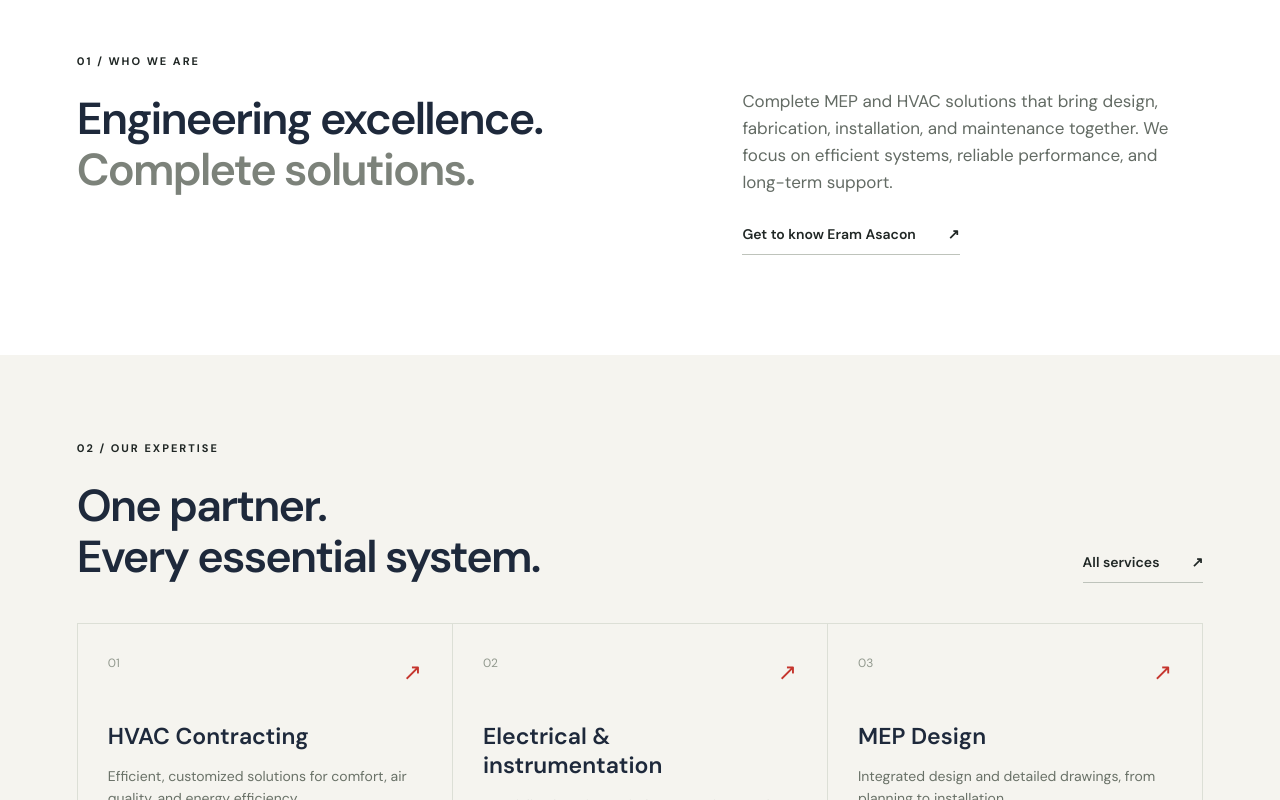
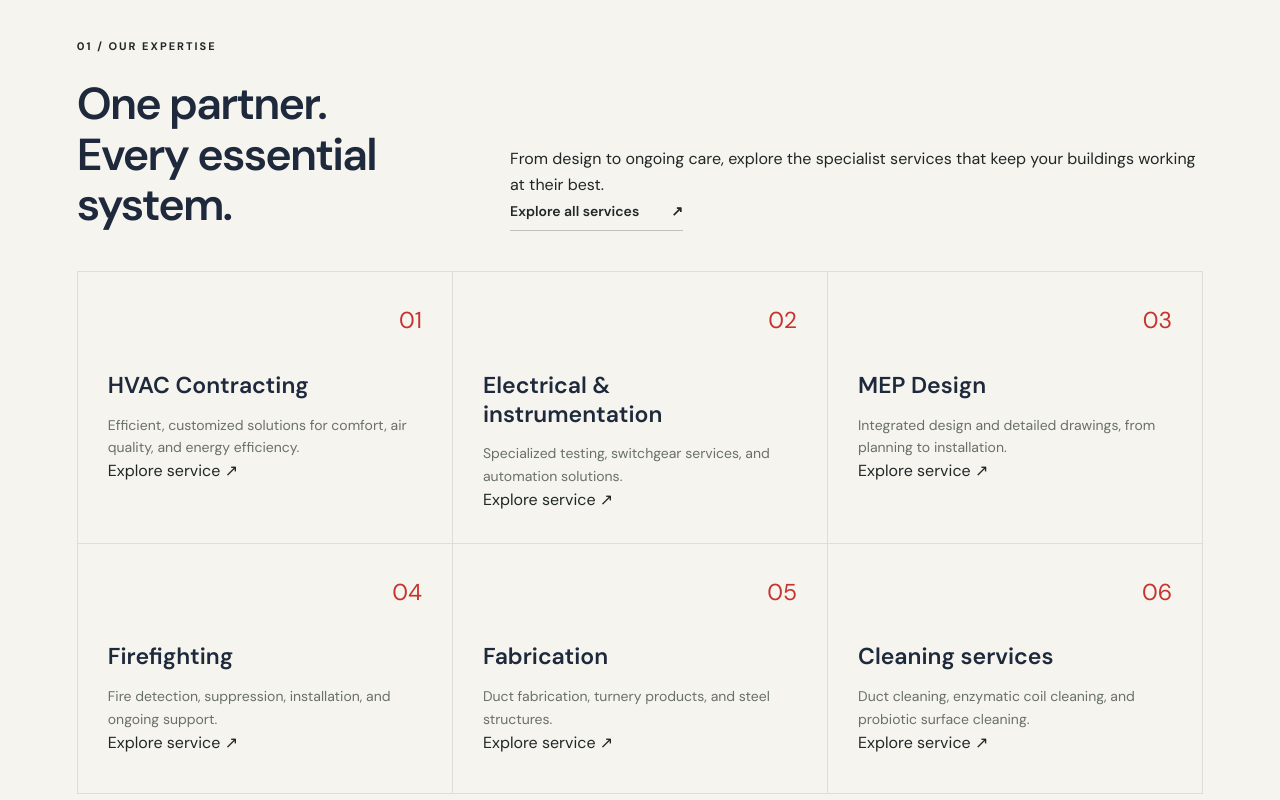
Before and after one commit to eramasacon/eramasacon, a Next.js app: page / in a window 1280 px wide. Shown: the part 1000-1800 px from the top of the page. Built offline with nearby package versions, Linux system fonts and the light colour scheme; a web font is replaced by a local one.

Commit message:
Enhance "Our Expertise" section placed immediately after clients

```diff
--- a/components/home/home-page.tsx
+++ b/components/home/home-page.tsx
@@ -10,6 +10,15 @@ const services = [
   ["Fabrication", "fabrication", "Duct fabrication, turnery products, and steel structures."],
   ["Cleaning services", "cleaning-services", "Duct cleaning, enzymatic coil cleaning, and probiotic surface cleaning."],
 ];
+const serviceIcons = [
+  "M4 13h19a4 4 0 1 0-4-4 M4 19h23 M4 25h13a4 4 0 1 0-4 4 M4 7h7",
+  "M18 3 7 18h8l-1 11 11-16h-8l1-10Z",
+  "M5 5h22v22H5z M5 13h22 M15 13v14 M10 5v4 M20 5v4 M5 21h5",
+  "M17 3c2 7 9 9 9 16a10 10 0 0 1-20 0c0-4 2-7 5-10 0 5 2 6 3 6 3-3 4-7 3-12Z M16 19c-3 3-4 4-4 6a4 4 0 0 0 8 0c0-2-2-4-4-6Z",
+  "m16 3 12 7v13l-12 7-12-7V10l12-7Z M4 10l12 7 12-7 M16 17v13 M10 7l12 7",
+  "m20 3 1.5 4.5L26 9l-4.5 1.5L20 15l-1.5-4.5L14 9l4.5-1.5L20 3Z M9 14l1.5 4.5L15 20l-4.5 1.5L9 26l-1.5-4.5L3 20l4.5-1.5L9 14Z M24 21v8 M20 25h8",
+];
+
 const clients = [
   [
     "Saudi Aramco",
@@ -134,13 +143,38 @@ export function HomePage() {
           </div>
         </div>
       </section>
+      <section id="expertise" className={styles.services} aria-labelledby="services-title">
+        <div className={styles.sectionHead}>
+          <div>
+            <p className={styles.eyebrow}>01 / OUR EXPERTISE</p>
+            <h2 id="services-title">One partner.<br /><span>Every essential system.</span></h2>
+          </div>
+          <div className={styles.servicesIntro}>
+            <p>From design to ongoing care, explore the specialist services that keep your buildings working at their best.</p>
+            <Link className={styles.textLink} href="/services">Explore all services <span aria-hidden="true">↗</span></Link>
+          </div>
+        </div>
+        <div className={styles.serviceGrid}>
+          {services.map(([title, slug, copy], i) => (
+            <Link className={styles.serviceCard} key={slug} href={`/${slug}`}>
+              <div className={styles.cardTop}>
+                <span className={styles.serviceIcon} aria-hidden="true">
+                  <svg viewBox="0 0 32 32" fill="none" stroke="currentColor" strokeWidth="1.5" strokeLinecap="round" strokeLinejoin="round">
+                    <path d={serviceIcons[i]} />
+                  </svg>
+                </span>
+                <span className={styles.serviceIndex} aria-hidden="true">{String(i + 1).padStart(2, "0")}</span>
+              </div>
+              <h3>{title}</h3>
+              <p>{copy}</p>
+              <span className={styles.serviceAction}>Explore service <span aria-hidden="true">↗</span></span>
+            </Link>
+          ))}
+        </div>
+      </section>
       <section className={styles.intro}>
-        <div><p className={styles.eyebrow}>01 / WHO WE ARE</p><h2>Engineering excellence.<br /><span>Complete solutions.</span></h2></div>
+        <div><p className={styles.eyebrow}>02 / WHO WE ARE</p><h2>Engineering excellence.<br /><span>Complete solutions.</span></h2></div>
         <div><p>Complete MEP and HVAC solutions that bring design, fabrication, installation, and maintenance together. We focus on efficient systems, reliable performance, and long-term support.</p><Link className={styles.textLink} href="/about-us">Get to know Eram Asacon <span aria-hidden="true">↗</span></Link></div>
-      </section>
-      <section id="expertise" className={styles.services} aria-labelledby="services-title">
-        <div className={styles.sectionHead}><div><p className={styles.eyebrow}>02 / OUR EXPERTISE</p><h2 id="services-title">One partner.<br />Every essential system.</h2></div><Link className={styles.textLink} href="/services">All services <span aria-hidden="true">↗</span></Link></div>
-        <div className={styles.serviceGrid}>{services.map(([title, slug, copy], i) => <Link className={styles.serviceCard} key={slug} href={`/${slug}`}><div className={styles.cardTop}><span>{String(i + 1).padStart(2, "0")}</span><span aria-hidden="true">↗</span></div><h3>{title}</h3><p>{copy}</p></Link>)}</div>
       </section>
       <section className={styles.project}>
         <div className={styles.projectImage}><img src="/wp-content/uploads/2026/02/freepik__enhance__27948-1-1024x676-1.webp" alt="Eram Asacon engineering project" loading="lazy" width="1024" height="676" /></div>
```
